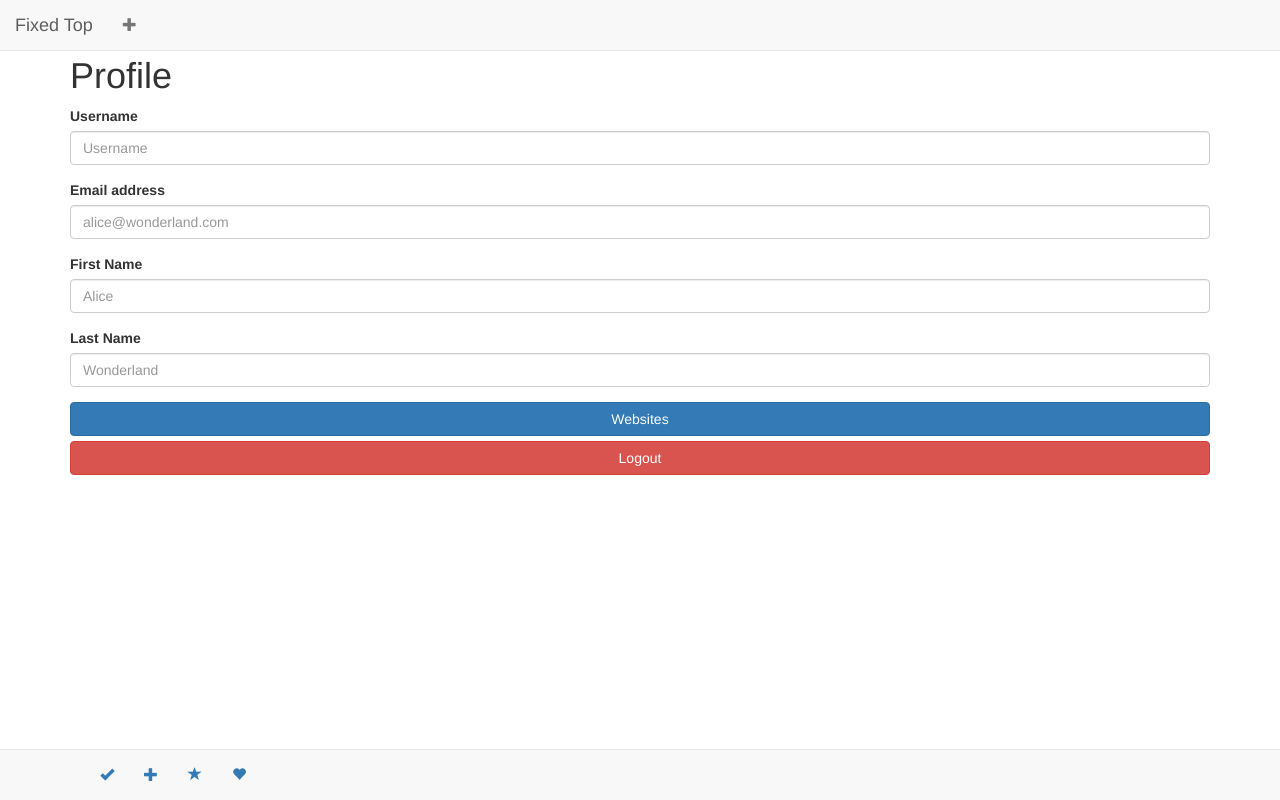
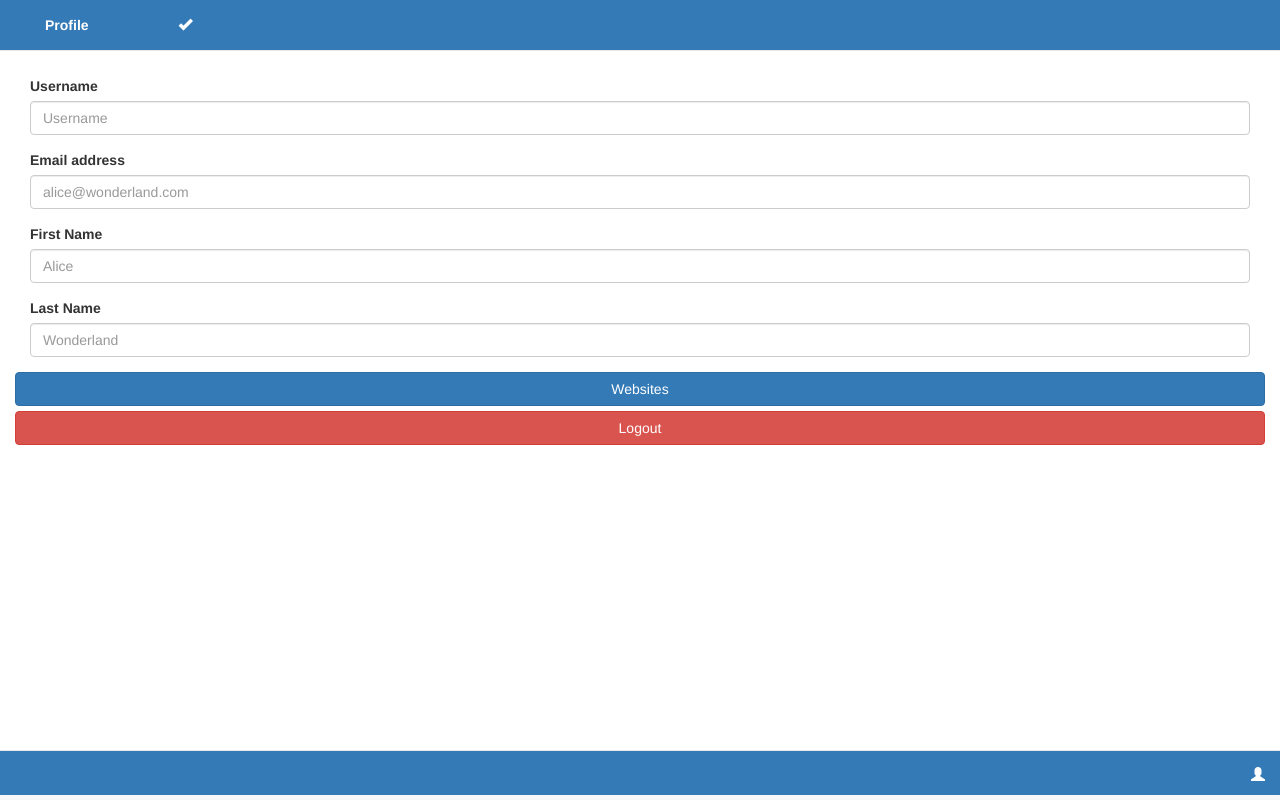
Before and after one commit to sreenikh/sreenivasamurthy-nikhil-webdev, a website: page public/assignment/profile.html in a window 1280 px wide. Drawn offline with nearby package versions, Linux system fonts and the light colour scheme.

Commit message:
Changes to profile.html and style.css

```diff
--- a/public/assignment/css/style.css
+++ b/public/assignment/css/style.css
@@ -5,3 +5,16 @@ input.form-control {
 body {
     padding-top: 36px;
 }
+
+.profile-body {
+    margin-top: 20px;
+    margin-bottom: 50px;
+}
+
+.header-color {
+    color: white;
+}
+
+.footer-color {
+    color: white;
+}
--- a/public/assignment/profile.html
+++ b/public/assignment/profile.html
@@ -5,10 +5,11 @@
     <title>Title</title>
     <link href="https://maxcdn.bootstrapcdn.com/bootstrap/3.3.6/css/bootstrap.min.css" rel="stylesheet"/>
     <link href="css/style.css" rel="stylesheet"/>
+    <meta name="viewport" content="width=device-width, initial-scale=1">
 </head>
 <body>
 
-<nav class="navbar navbar-default navbar-fixed-top">
+    <!--<nav class="navbar navbar-default navbar-fixed-top">
         <div class="container-fluid">
             <div class="navbar-header">
                 <a class="navbar-brand" href="#">
@@ -22,13 +23,48 @@
                 </p>
             </div>
         </div>
+    </nav>-->
+
+
+    <!--<nav class="navbar navbar-default navbar-fixed-top">
+        <div class="container-fluid bg-primary">
+            <div class="navbar-header">
+                <a class="navbar-brand"><b class="header-color">Profile</b></a>
+                <p class="container-fluid navbar-text pull-right text-right">
+                    <a href="#" class="navbar-link pull-right">
+                        <span class="glyphicon glyphicon-ok header-color pull-right"></span>
+                    </a>
+                </p>
+            </div>
+        </div>
+    </nav>-->
+
+    <nav class="navbar navbar-default navbar-fixed-top">
+        <div class="container-fluid bg-primary">
+            <div class="row navbar-text">
+                <div class="col-xs-3 text-center">
+                    <a href="#">
+                        <span class="header-color"><b>Profile</b></span>
+                    </a>
+                </div>
+                <div class="col-xs-3 text-center">
+                    <a></a>
+                </div>
+                <div class="col-xs-3 text-center">
+                    <a></a>
+                </div>
+                <div class="col-xs-3 text-center">
+                    <a href="#">
+                        <span class="glyphicon glyphicon-ok header-color"></span>
+                    </a>
+                </div>
+            </div>
+        </div>
     </nav>
 
-
-    <div class="container">
-        <h1>Profile</h1>
-
-        <form>
+    <div class="container-fluid profile-body">
+        <h1></h1>
+        <form class="container-fluid">
             <div class="form-group">
                 <label for="username">Username</label>
                 <input type="text" class="form-control" id="username" placeholder="Username">
@@ -53,6 +89,18 @@
            href="login.html">Logout</a>
     </div>
 
+    <nav class="navbar navbar-default navbar-fixed-bottom">
+        <div class="container-fluid navbar-footer bg-primary">
+            <div class="row navbar-text navbar-right">
+                <div class="col-xs-12 container text-center">
+                    <a><span class="glyphicon glyphicon-user footer-color pull-right"></span></a>
+                </div>
+                <!--<span class="glyphicon glyphicon-user pull-right bg-primary"></span>-->
+            </div>
+        </div>
+    </nav>
+
+<!--
 <nav class="navbar navbar-default navbar-fixed-bottom">
     <div class="container">
         <div class="row navbar-text">
@@ -79,6 +127,7 @@
         </div>
     </div>
 </nav>
+-->
 
 </body>
 </html>
```
Lines whose indentation alone changed are shown as unchanged.
